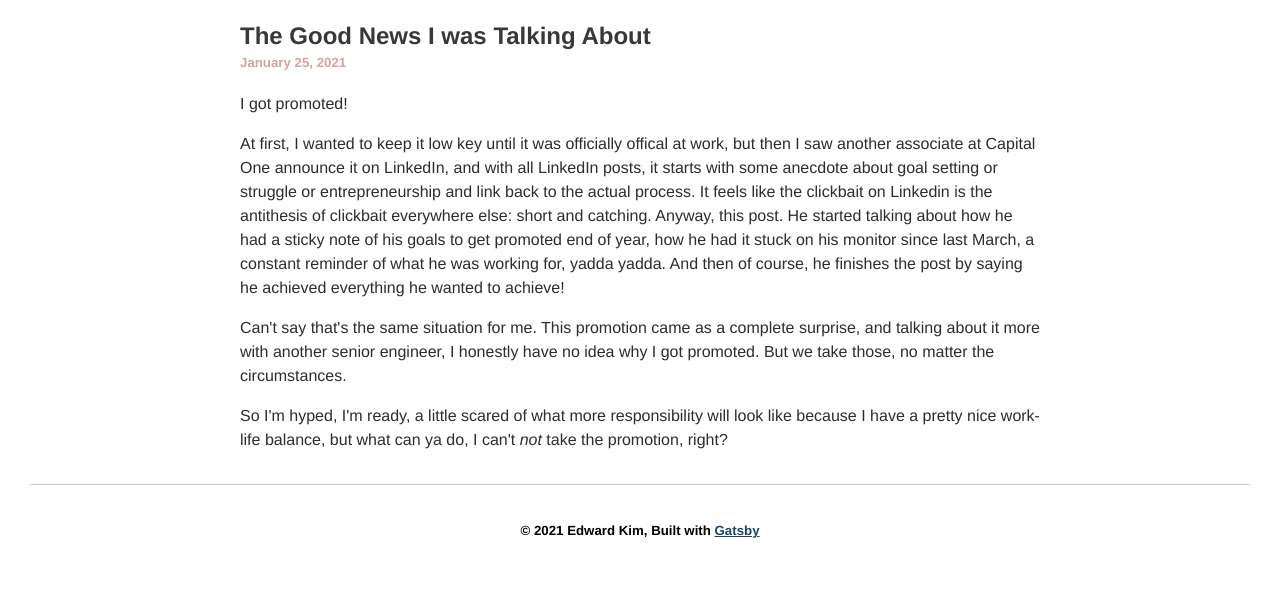
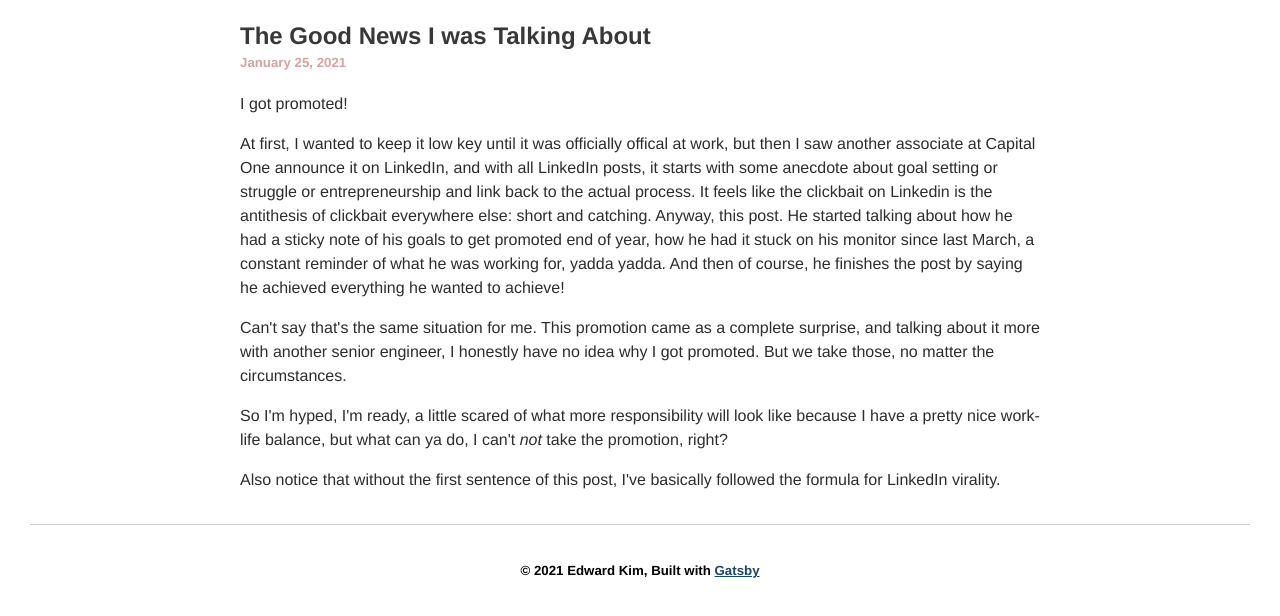
Before and after one commit to edward1kim/edward1kim.github.io, a Gatsby site: page /life/2021-01-25-the-good-news-i-was-talking-about in a window 1280 px wide. Shown: the part 56-672 px from the top of the page. Built offline with nearby package versions, Linux system fonts and the light colour scheme; Gatsby itself is replaced by a stand-in of ours.

Commit message:
update post

```diff
--- a/src/pages/life/2021-01-25-the-good-news-i-was-talking-about.md
+++ b/src/pages/life/2021-01-25-the-good-news-i-was-talking-about.md
@@ -11,3 +11,5 @@ At first, I wanted to keep it low key until it was officially offical at work, b
 Can't say that's the same situation for me. This promotion came as a complete surprise, and talking about it more with another senior engineer, I honestly have no idea why I got promoted. But we take those, no matter the circumstances.
 
 So I'm hyped, I'm ready, a little scared of what more responsibility will look like because I have a pretty nice work-life balance, but what can ya do, I can't *not* take the promotion, right?
+
+Also notice that without the first sentence of this post, I've basically followed the formula for LinkedIn virality.
```
